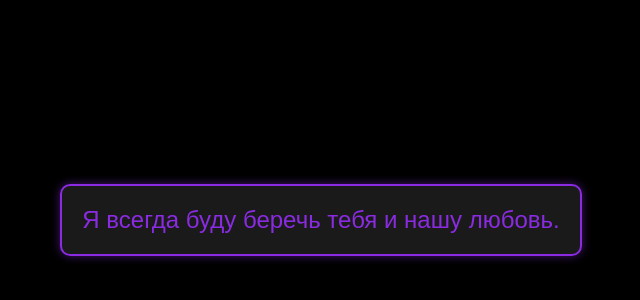
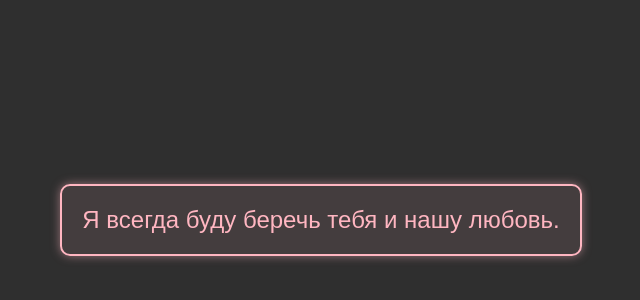
Before and after one commit to KvarZ01/for-you, a plain HTML site: page index.html in a window 1280 px wide. Shown: the part 180-480 px from the top of the page, without its empty margins (319-959 px from the left). Drawn offline with Linux system fonts and the light colour scheme.

Commit message:
Update style.css

```diff
--- a/style.css
+++ b/style.css
@@ -1,6 +1,6 @@
 body {
-    background-color: black !important;  /* Черный фон */
-    color: white !important;             /* Белый текст по умолчанию */
+    background-color: #2f2f2f; /* Темно-серый фон */
+    color: white !important;    /* Белый текст по умолчанию */
     font-family: Arial, sans-serif;
     margin: 0;
     padding: 0;
@@ -13,13 +13,13 @@ body {
 
 #phrase-container {
     font-size: 24px;
-    color: #8a2be2 !important; /* Фиолетовый цвет текста */
+    color: #ffb6c1 !important; /* Нежно-розовый цвет текста */
     padding: 20px;
-    border: 2px solid #8a2be2; /* Фиолетовая рамка */
+    border: 2px solid #ffb6c1; /* Нежно-розовая рамка */
     border-radius: 10px;
-    background-color: rgba(255, 255, 255, 0.1); /* Легкая прозрачность */
+    background-color: rgba(255, 182, 193, 0.1); /* Легкая прозрачность нежно-розового фона */
     max-width: 80%;
-    box-shadow: 0 0 10px rgba(138, 43, 226, 0.5); /* Небольшое свечение */
+    box-shadow: 0 0 10px rgba(255, 182, 193, 0.5); /* Небольшое свечение */
 }
 
 /* Убираем горизонтальный скролл, если он появляется */
```
